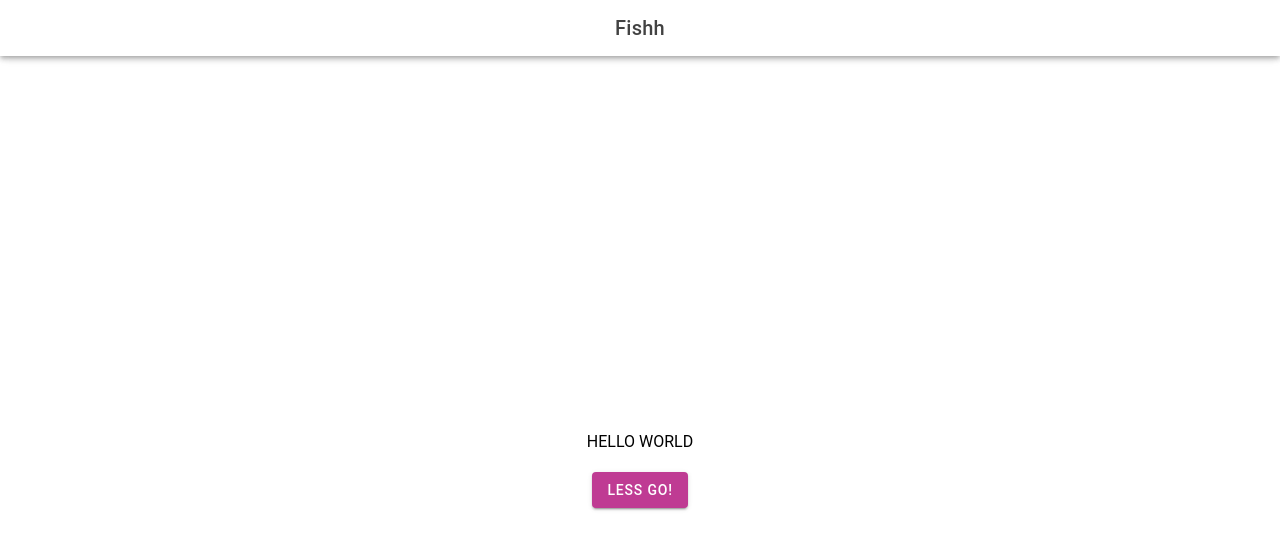
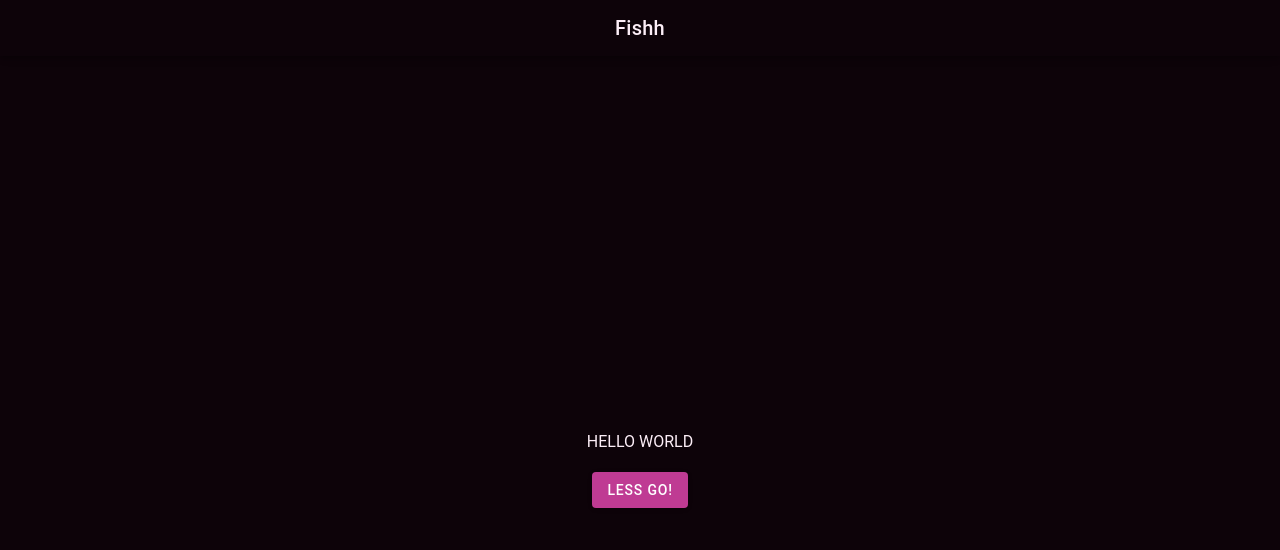
Before and after one commit to saminyasar004/fishh-frontend, a React (Vite) app: page /home in a window 1280 px wide. Shown: the top 550 px of the page. Built offline with nearby package versions, Linux system fonts and the light colour scheme.

Commit message:
ionic_variables colorprofile added for dark theme in android

```diff
--- a/src/styles/ionic_variables.css
+++ b/src/styles/ionic_variables.css
@@ -1,7 +1,7 @@
 /* Ionic Variables and Theming. For more info, please see:
 http://ionicframework.com/docs/theming/ */
 
-/** Ionic CSS Variables **/
+/** Ionic CSS Variables for Color Profile **/
 :root {
     --ion-color-primary: #bf3b93;
     --ion-color-primary-rgb: 191, 59, 147;
@@ -67,12 +67,89 @@ http://ionicframework.com/docs/theming/ */
     --ion-color-dark-tint: #251c22;
 }
 
+/** LIGHT THEME COLOR PALLETE **/
+@media (prefers-color-scheme: light) {
+    /* * iOS Light Theme */
+    .ios body {
+        --ion-background-color: #000000;
+        --ion-background-color-rgb: 0, 0, 0;
+
+        --ion-text-color: #ffffff;
+        --ion-text-color-rgb: 255, 255, 255;
+
+        --ion-color-step-50: #0d0d0d;
+        --ion-color-step-100: #1a1a1a;
+        --ion-color-step-150: #262626;
+        --ion-color-step-200: #333333;
+        --ion-color-step-250: #404040;
+        --ion-color-step-300: #4d4d4d;
+        --ion-color-step-350: #595959;
+        --ion-color-step-400: #666666;
+        --ion-color-step-450: #737373;
+        --ion-color-step-500: #808080;
+        --ion-color-step-550: #8c8c8c;
+        --ion-color-step-600: #999999;
+        --ion-color-step-650: #a6a6a6;
+        --ion-color-step-700: #b3b3b3;
+        --ion-color-step-750: #bfbfbf;
+        --ion-color-step-800: #cccccc;
+        --ion-color-step-850: #d9d9d9;
+        --ion-color-step-900: #e6e6e6;
+        --ion-color-step-950: #f2f2f2;
+
+        --ion-item-background: #000000;
+
+        --ion-card-background: #1c1c1d;
+    }
+    .ios ion-modal {
+        --ion-background-color: var(--ion-color-step-100);
+        --ion-toolbar-background: var(--ion-color-step-150);
+        --ion-toolbar-border-color: var(--ion-color-step-250);
+    }
+
+    /* * Material Design Light Theme */
+    .md body {
+        --ion-background-color: #0d0309;
+        --ion-background-color-rgb: 13, 3, 9;
+
+        --ion-text-color: #fceef7;
+        --ion-text-color-rgb: 252, 238, 247;
+
+        --ion-border-color: #222222;
+
+        --ion-color-step-50: #1e1e1e;
+        --ion-color-step-100: #2a2a2a;
+        --ion-color-step-150: #363636;
+        --ion-color-step-200: #414141;
+        --ion-color-step-250: #4d4d4d;
+        --ion-color-step-300: #595959;
+        --ion-color-step-350: #656565;
+        --ion-color-step-400: #717171;
+        --ion-color-step-450: #7d7d7d;
+        --ion-color-step-500: #898989;
+        --ion-color-step-550: #949494;
+        --ion-color-step-600: #a0a0a0;
+        --ion-color-step-650: #acacac;
+        --ion-color-step-700: #b8b8b8;
+        --ion-color-step-750: #c4c4c4;
+        --ion-color-step-800: #d0d0d0;
+        --ion-color-step-850: #dbdbdb;
+        --ion-color-step-900: #e7e7e7;
+        --ion-color-step-950: #f3f3f3;
+
+        --ion-item-background: #0d0309;
+
+        --ion-toolbar-background: #0d0309;
+
+        --ion-tab-bar-background: #0d0309;
+
+        --ion-card-background: #0d0309;
+    }
+}
+
+/* ** DARK COLOR PALLETE */
 @media (prefers-color-scheme: dark) {
-    /*
-   * Dark Colors
-   * -------------------------------------------
-   */
-
+    /* * Dark Colors */
     body {
         --ion-color-primary: #bf3b93;
         --ion-color-primary-rgb: 191, 59, 147;
@@ -138,11 +215,7 @@ http://ionicframework.com/docs/theming/ */
         --ion-color-dark-tint: #251c22;
     }
 
-    /*
-   * iOS Dark Theme
-   * -------------------------------------------
-   */
-
+    /* * iOS Dark Theme */
     .ios body {
         --ion-background-color: #000000;
         --ion-background-color-rgb: 0, 0, 0;
@@ -181,17 +254,13 @@ http://ionicframework.com/docs/theming/ */
         --ion-toolbar-border-color: var(--ion-color-step-250);
     }
 
-    /*
-   * Material Design Dark Theme
-   * -------------------------------------------
-   */
+    /* * Material Design Dark Theme */
+    .md body {
+        --ion-background-color: #0d0309;
+        --ion-background-color-rgb: 13, 3, 9;
 
-    .md body {
-        --ion-background-color: #121212;
-        --ion-background-color-rgb: 18, 18, 18;
-
-        --ion-text-color: #ffffff;
-        --ion-text-color-rgb: 255, 255, 255;
+        --ion-text-color: #fceef7;
+        --ion-text-color-rgb: 252, 238, 247;
 
         --ion-border-color: #222222;
 
@@ -215,13 +284,13 @@ http://ionicframework.com/docs/theming/ */
         --ion-color-step-900: #e7e7e7;
         --ion-color-step-950: #f3f3f3;
 
-        --ion-item-background: #1e1e1e;
+        --ion-item-background: #0d0309;
 
-        --ion-toolbar-background: #1f1f1f;
+        --ion-toolbar-background: #0d0309;
 
-        --ion-tab-bar-background: #1f1f1f;
+        --ion-tab-bar-background: #0d0309;
 
-        --ion-card-background: #1e1e1e;
+        --ion-card-background: #0d0309;
     }
 }
 
```
